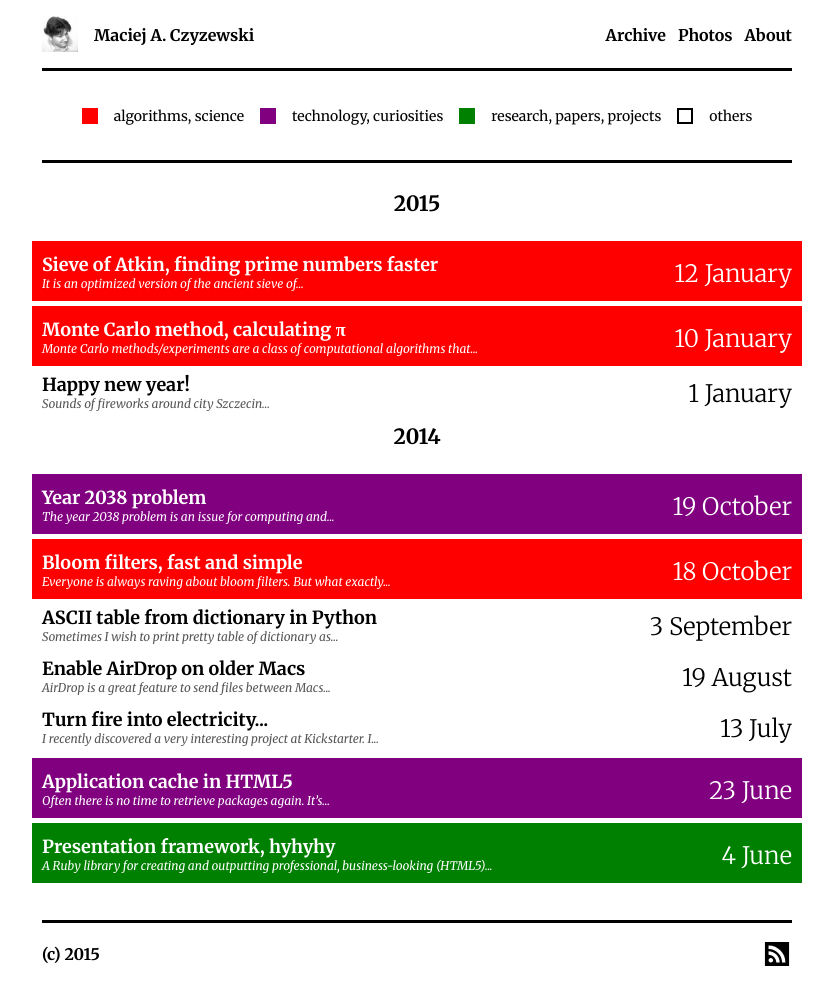
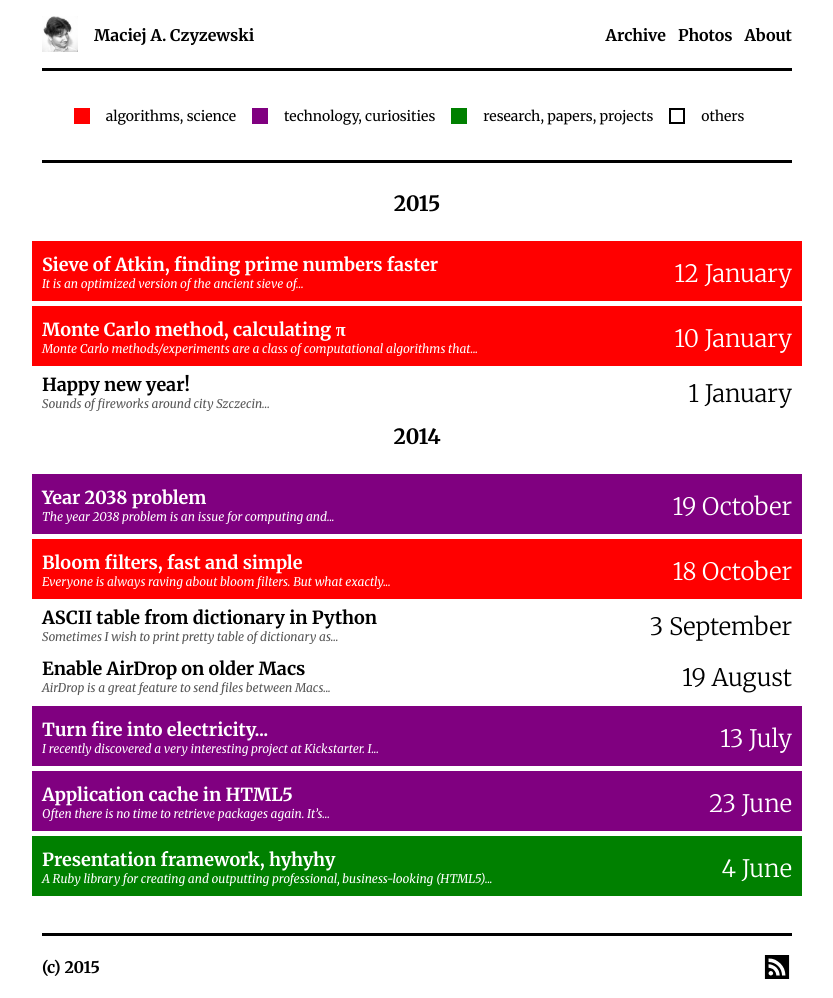
Before and after one commit to maciejczyzewski/maciejczyzewski.github.io, a Jekyll site: the page built from archive.html, in a window 1280 px wide. Shown: the whole page, without its empty margins (223-1056 px from the left). Built offline with Jekyll 4.4.1, drawn with Linux system fonts in a browser that asks for light colours; Markdown is read by kramdown in place of the engine named in the settings.

Commit message:
Improve layout.

```diff
--- a/_posts/2014-07-13-turn-fire-into-electricity.markdown
+++ b/_posts/2014-07-13-turn-fire-into-electricity.markdown
@@ -2,6 +2,8 @@
 layout: post
 title:  "Turn fire into electricity..."
 date:   2014-07-13 18:29:00
+
+label:  purple
 ---
 
 I recently discovered a very interesting project at __Kickstarter__. I was wondering how to charge my phone while camping. Suddenly. Boom. I found this!
--- a/archive.html
+++ b/archive.html
@@ -2,68 +2,12 @@
 layout: default
 ---
 
-<div style="
-    display: table;
-    margin: 0 auto;
-    height: 27px;
-    padding-bottom: 30px;
-    font-size: 14px;
-">
-<div style="
-    display: inline;
-    float: left;
-    margin-right: 16px;
-"><span style="
-    width: 16px;
-    height: 16px;
-    background: red;
-    display: block;
-    float: left;
-    vertical-align: middle;
-    margin-right: 16px;
-    margin-top: 5px;
-"></span> algorithms, science</div>
-<div style="
-    display: inline;
-    float: left;
-    margin-right: 16px;
-"><span style="
-    width: 16px;
-    height: 16px;
-    background: purple;
-    display: block;
-    float: left;
-    vertical-align: middle;
-    margin-right: 16px;
-    margin-top: 5px;
-"></span> technology, curiosities</div><div style="
-    display: inline;
-    float: left;
-    margin-right: 16px;
-"><span style="
-    width: 16px;
-    height: 16px;
-    background: green;
-    display: block;
-    float: left;
-    vertical-align: middle;
-    margin-right: 16px;
-    margin-top: 5px;
-"></span>research, papers, projects</div>
-<div style="
-    display: inline;
-    float: left;
-"><span style="
-    width: 16px;
-    height: 16px;
-    background: white;
-    display: block;
-    float: left;
-    vertical-align: middle;
-    margin-right: 16px;
-    margin-top: 5px;
-    border: 2px solid;
-"></span> others</div></div>
+<div class="labels">
+  <div class="red"><span></span> algorithms, science</div>
+  <div class="purple"><span></span> technology, curiosities</div>
+  <div class="green"><span></span>research, papers, projects</div>
+  <div class="none"><span></span> others</div>
+</div>
 
 <hr class="grid" style="border-color: #000"><br>
 
--- a/assets/stylesheets/main.css
+++ b/assets/stylesheets/main.css
@@ -621,6 +621,16 @@
   padding-left: 0.75em;
 }
 
+@media screen and (max-width: 550px) {
+  header img {
+    display: none !important;
+  }
+
+  header .inline.left {
+    margin-left: 0px;
+  }
+}
+
 /* Footer
    ========================================================================= */
 
@@ -649,6 +659,7 @@
 
 .hero .profiles {
   margin-top: 13.5em;
+  height: 100%;
 }
 
 @media screen and (max-width: 445px) {
@@ -660,6 +671,41 @@
 
 /* Labels
    ========================================================================= */
+
+div.labels {
+  display: table;
+  margin: 0 auto;
+  height: 27px;
+  padding-bottom: 30px;
+  font-size: 14px;
+}
+
+.labels div {
+  display: inline;
+  float: left;
+  margin-right: 16px;
+}
+
+.labels span {
+  width: 16px;
+  height: 16px;
+  background: purple;
+  display: block;
+  float: left;
+  vertical-align: middle;
+  margin-right: 16px;
+  margin-top: 5px;
+}
+
+.labels .none span {
+  background: white;
+  border: 2px solid;
+}
+
+.labels .red span { background: red; }
+.labels .blue span { background: blue; }
+.labels .green span { background: green; }
+.labels .purple span { background: purple; }
 
 .stories li.label {
   color: white;
@@ -680,6 +726,27 @@
 .label.blue { background: blue; }
 .label.green { background: green; }
 .label.purple { background: purple; }
+
+@media screen and (max-width: 750px) {
+  .stories li.label {
+    padding-bottom: 10px;
+  }
+
+  .labels div {
+    width: 40%;
+    float: left;
+    margin-left: 7.5%;
+  }
+}
+
+
+@media screen and (max-width: 650px) {
+  .labels div {
+    width: 100%;
+    display: block;
+    float: none;
+  }
+}
 
 /* Mosaic
    ========================================================================= */
@@ -826,11 +893,6 @@
 }
 
 @media screen and (max-width: 750px) {
-  ol.stories {
-    padding-top: 2em;
-    margin-top: 2em;
-  }
-
   .stories li {
     height: auto;
   }
@@ -886,19 +948,33 @@
 }
 
 .profiles #github {
+  margin-left: -10px;
   background: black;
 }
 
 .profiles #twitter {
+  margin-left: 6.66px;
   background: dodgerblue;
 }
 
 .profiles #stackoverflow {
+  margin-left: 6.66px;
   background: orange;
 }
 
 .profiles #mail {
+  margin-right: -10px;
   background: gray;
+}
+
+@media screen and (max-width: 750px) {
+  .profiles #github, .profiles #twitter,
+  .profiles #stackoverflow, .profiles #mail { margin: 0; margin-bottom: 5px; }
+
+  div.profiles {
+    margin-left: 5px;
+    margin-right: 5px;
+  }
 }
 
 /* Markdown
```
